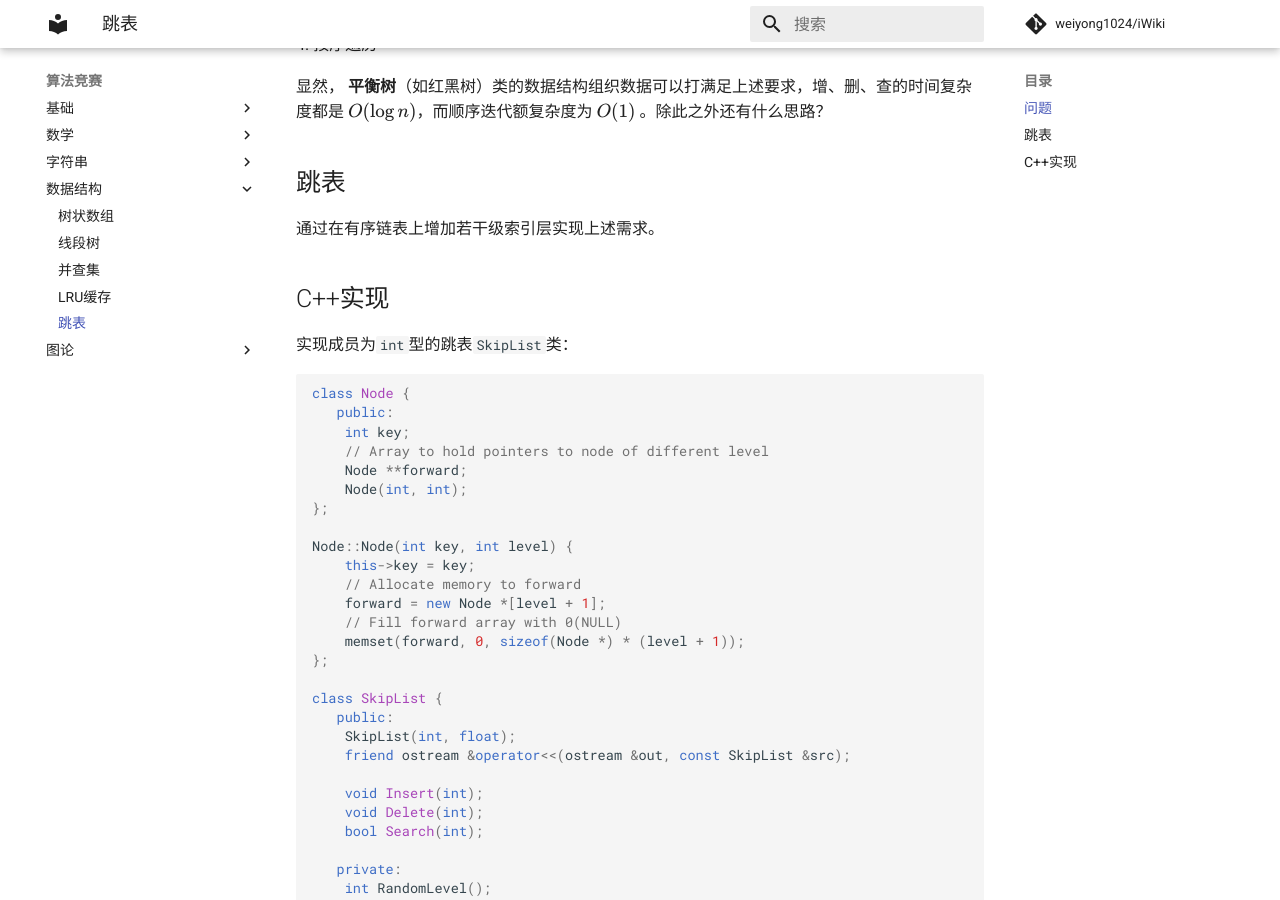
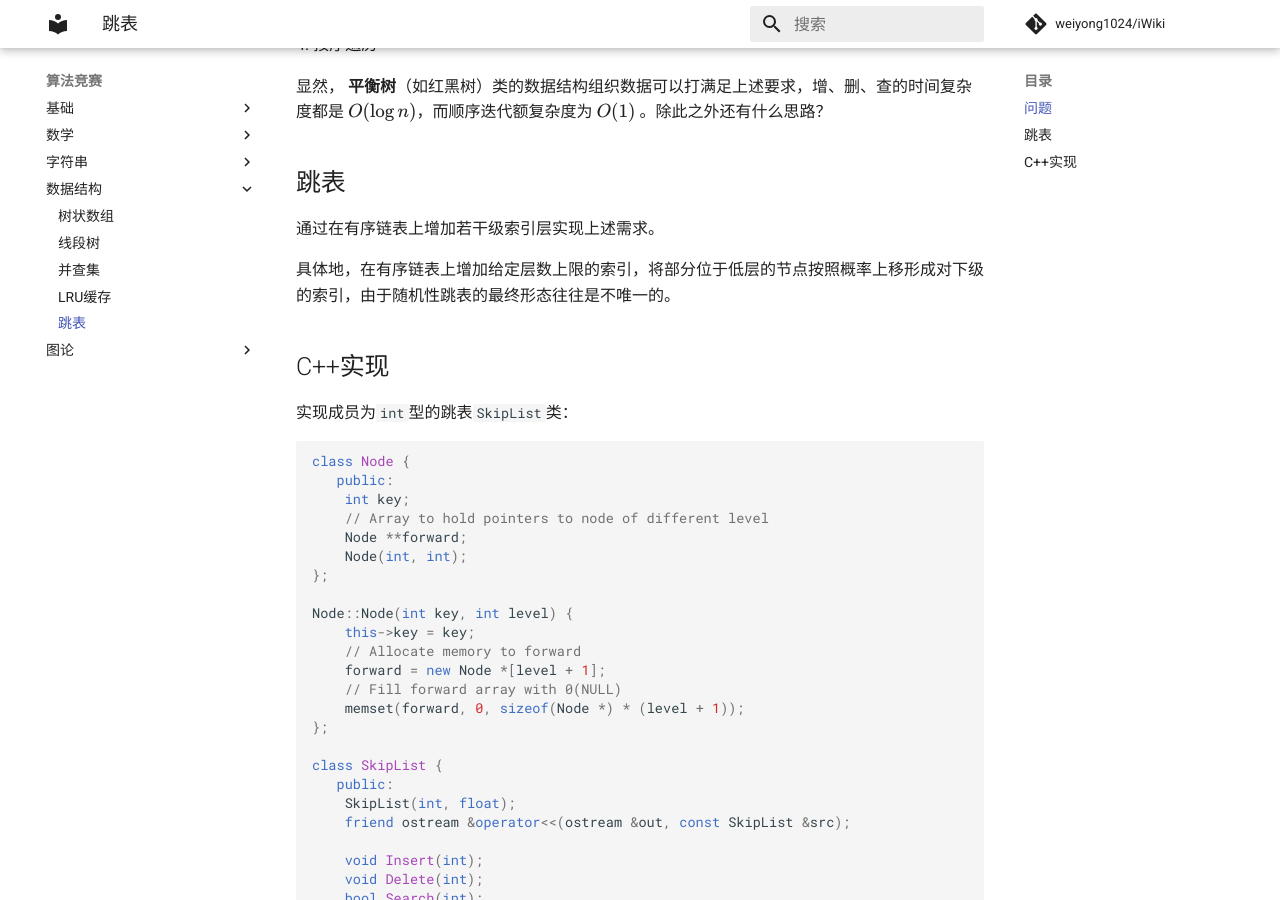
Before and after one commit to weiyong1024/iWiki, an MkDocs documentation site: the page built from docs/competitive_programming/data_structure/skiplist.md, in a window 1280 px wide and 900 px high, scrolled down 350 px. Built offline with MkDocs 1.6.1 and Material for MkDocs 9.7.7, drawn with Linux system fonts in a browser that asks for light colours; formulas are drawn with MathJax 3; comment, search, counter and statistics services are not loaded.

Commit message:
Tunning SkipList

```diff
--- a/docs/competitive_programming/data_structure/skiplist.md
+++ b/docs/competitive_programming/data_structure/skiplist.md
@@ -13,6 +13,8 @@
 ## 跳表
 
 通过在有序链表上增加若干级索引层实现上述需求。
+
+具体地，在有序链表上增加给定层数上限的索引，将部分位于低层的节点按照概率上移形成对下级的索引，由于随机性跳表的最终形态往往是不唯一的。
 
 ## C++实现
 
```
